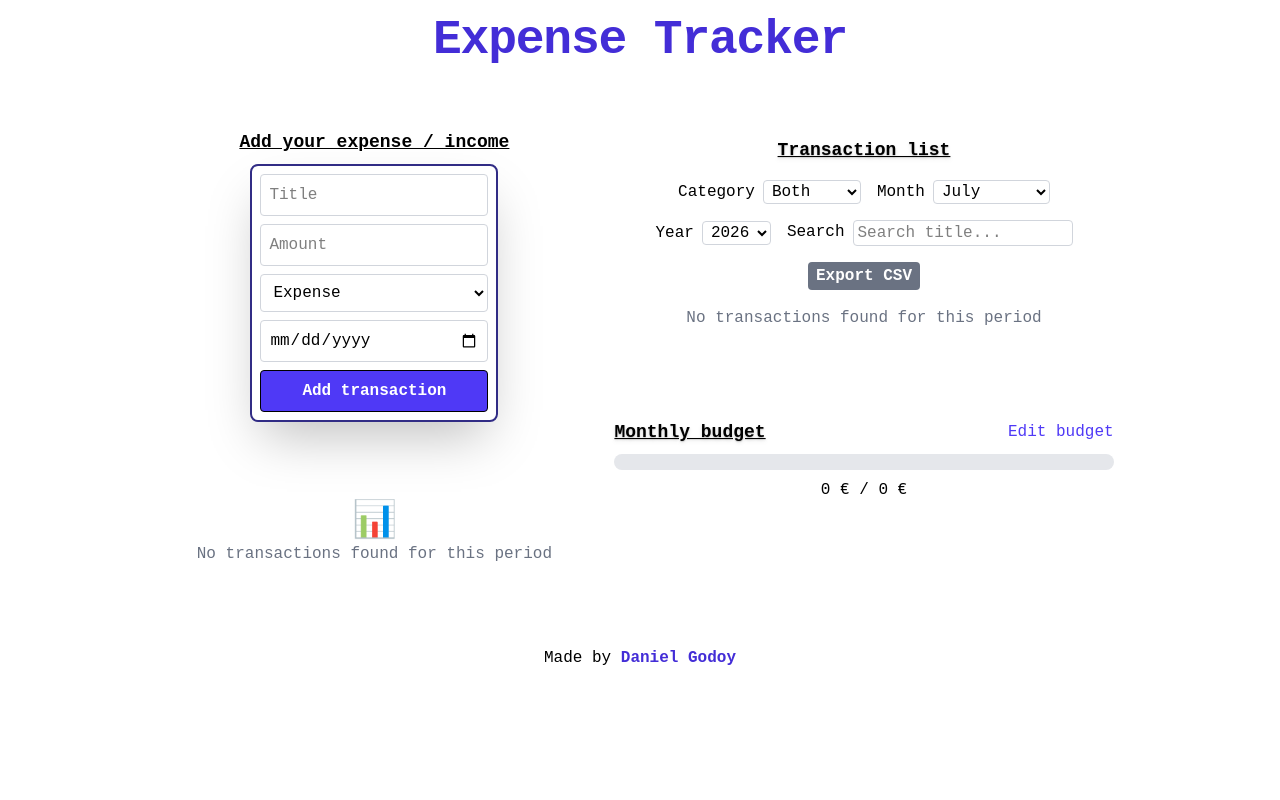
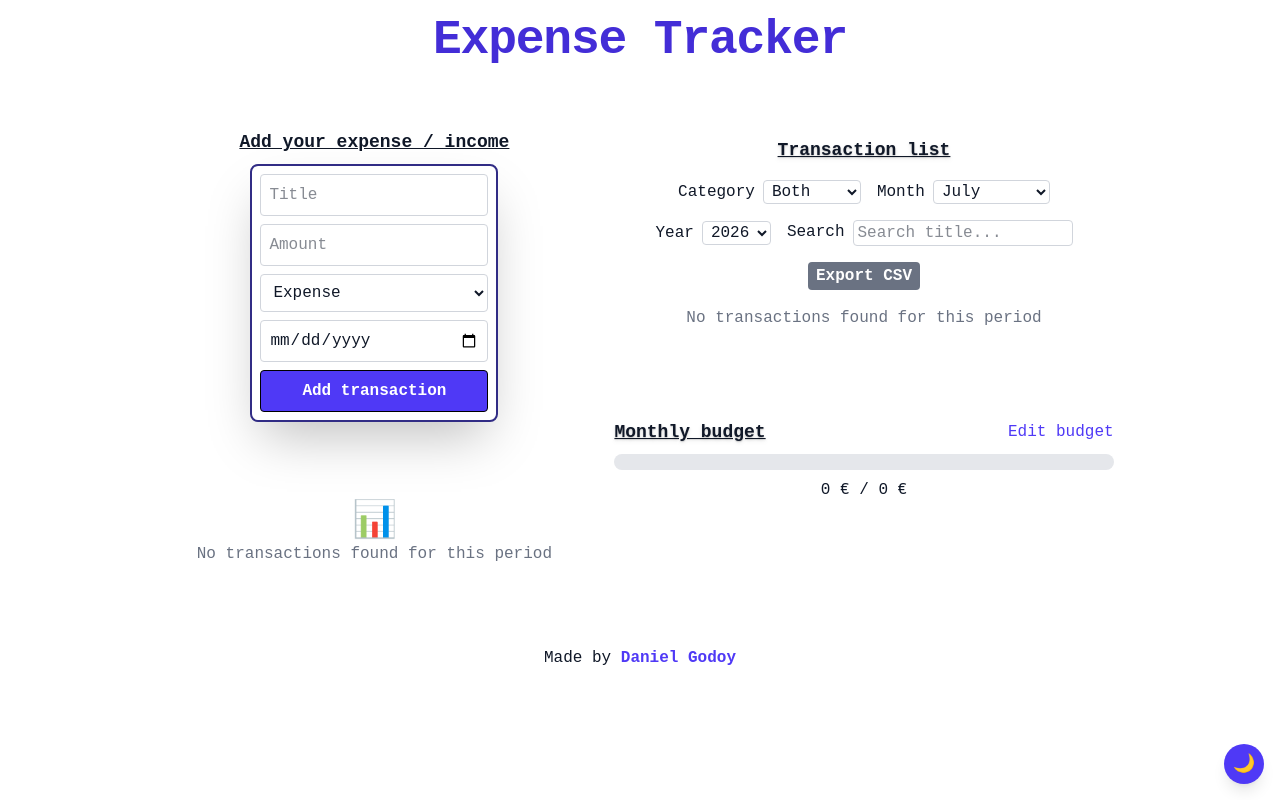
Before and after one commit to DanielGodoyGalindo/expense-tracker, a React (Vite) app: page / in a window 1280 px wide. Built offline with nearby package versions, Linux system fonts and the light colour scheme.

Commit message:
feat: add dark/light mode

```diff
--- a/src/App.tsx
+++ b/src/App.tsx
@@ -27,6 +27,7 @@ function App() {
     const storedBudgets = localStorage.getItem("budgets");
     return storedBudgets ? JSON.parse(storedBudgets) : {};
   });
+  const [darkMode, setDarkMode] = useState(false);
 
   // Execute just once when mounting component
   const [transactions, setTransactions] = useState<Transaction[]>(() => { // {"2026-07": 1000}
@@ -100,9 +101,21 @@ function App() {
   const currentBudget = budgets[budgetKey] ?? 0;
 
   return (
+    <div className={darkMode ? "dark" : ""}>
+      <div className="min-h-screen bg-white text-gray-900 dark:bg-gray-900 dark:text-white">
+
+        <div className="fixed bottom-4 right-4 z-50">
+          <button
+            onClick={() => setDarkMode((prev) => !prev)}
+            className="bg-indigo-600 hover:bg-indigo-800 text-white text-lg w-10 h-10 rounded-full cursor-pointer shadow-lg"
+            aria-label={darkMode ? "Switch to light mode" : "Switch to dark mode"}>
+            {darkMode ? "☀️" : "🌙"}
+          </button>
+        </div>
+
         <div className="flex flex-col gap-8 p-4 min-h-screen">
 
-      <h1 className="text-5xl font-bold text-center text-indigo-700 tracking-tight mb-4">Expense Tracker</h1>
+          <h1 className="text-5xl font-bold text-center text-indigo-700 dark:text-indigo-400 tracking-tight mb-4">Expense Tracker</h1>
 
           {/* Success message when user does an action (create, update or delete a transaction)*/}
           {successMessage && (
@@ -163,7 +176,7 @@ function App() {
 
           </div>
           <footer className='self-center'>
-        Made by <a href='https://github.com/DanielGodoyGalindo/expense-tracker' className='cursor-pointer; text-indigo-700 hover:underline font-bold' target='_blank'>Daniel Godoy</a>
+            Made by <a href='https://github.com/DanielGodoyGalindo/expense-tracker' className='cursor-pointer; text-indigo-600 dark:text-indigo-400 hover:underline font-bold' target='_blank'>Daniel Godoy</a>
           </footer>
 
           {transactionToDelete && (
@@ -181,6 +194,8 @@ function App() {
           )}
 
         </div>
+      </div>
+    </div >
   );
 }
 
--- a/src/components/Budget.tsx
+++ b/src/components/Budget.tsx
@@ -46,7 +46,7 @@ function Budget({ budget, expenses, onSetBudget }: Props) {
           <button
             type="button"
             onClick={handleEdit}
-            className="text-indigo-600 hover:text-indigo-800 hover:underline cursor-pointer">
+            className="text-indigo-600 dark:text-indigo-400 hover:underline cursor-pointer">
             Edit budget
           </button>
         )}
--- a/src/components/TransactionForm.tsx
+++ b/src/components/TransactionForm.tsx
@@ -65,7 +65,7 @@ function TransactionForm({ onAddTransaction, editingTransaction, onUpdateTransac
     }
   }
 
-  const border_style = "border border-gray-300 rounded-sm"
+  const border_style = "border border-gray-300 rounded-sm dark:border-gray-600 bg-white dark:bg-gray-700  text-gray-900 dark:text-white";
 
   return (
     <div className="place-self-center flex flex-col gap-2">
@@ -74,7 +74,7 @@ function TransactionForm({ onAddTransaction, editingTransaction, onUpdateTransac
           ? "Edit transaction"
           : "Add your expense / income"}
       </h1>
-      <form className="flex flex-col gap-2 justify-center place-self-center shadow-2xl border-2 border-indigo-900 rounded-lg p-2" onSubmit={handleSubmit}>
+      <form className="flex flex-col gap-2 justify-center place-self-center shadow-2xl border-2 border-indigo-900 dark:border-indigo-400 bg-white dark:bg-gray-800 rounded-lg p-2" onSubmit={handleSubmit}>
         <input type="text" placeholder="Title" value={title} className={`${border_style} p-2`} onChange={(e) => setTitle(e.target.value)} required />
         <input type="number" placeholder="Amount" value={amount} className={`${border_style} p-2`} onChange={(e) => setAmount(e.target.value)} required />
         <select value={category} className={`${border_style} p-2`} onChange={handleCategory} required>
--- a/src/components/TransactionItem.tsx
+++ b/src/components/TransactionItem.tsx
@@ -9,14 +9,14 @@ type Props = {
 function TransactionItem({ transaction, setEditingTransaction, onRequestDelete }: Props) {
 
   return (
-    <tr className="text-center odd:bg-indigo-50 even:bg-indigo-100 h-12">
+    <tr className="text-center odd:bg-indigo-50 even:bg-indigo-100 h-12 dark:odd:bg-gray-600 dark:even:bg-gray-700">
       <td>{transaction.title}</td>
       <td>{transaction.amount} €</td>
       <td>{transaction.category}</td>
       <td>{transaction.date}</td>
       <td>
         <div className="flex justify-center gap-2">
-          <button onClick={() => onRequestDelete(transaction)} className="text-red-600 hover:cursor-pointer hover:underline">Del</button>
+          <button onClick={() => onRequestDelete(transaction)} className="text-red-600 dark:text-red-500 hover:cursor-pointer hover:underline">Del</button>
           <button onClick={() => setEditingTransaction(transaction)} className="hover:cursor-pointer hover:underline">Edit</button>
         </div>
       </td>
--- a/src/components/TransactionList.tsx
+++ b/src/components/TransactionList.tsx
@@ -64,7 +64,7 @@ function TransactionList({ transactions, selectedMonth, selectedYear, selectedCa
     setCurrentPage(1);
   }, [selectedMonth, selectedYear, selectedCategory]);
 
-  const border_style = "border border-gray-300 rounded-sm pl-1 pr-1"
+  const border_style = "border border-gray-300 rounded-sm pl-1 pr-1 bg-white dark:bg-gray-700"
 
   const handleExportCSV = () => {
     if (transactions.length === 0) {
@@ -153,7 +153,7 @@ function TransactionList({ transactions, selectedMonth, selectedYear, selectedCa
 
         <table className="table-fixed w-full">
           <thead>
-            <tr className="h-12 text-indigo-700 [&>th]:italic">
+            <tr className="h-12 text-indigo-700 dark:text-indigo-400 [&>th]:italic">
               <th
                 onClick={() => {
                   if (sortBy === "title") {
--- a/src/index.css
+++ b/src/index.css
@@ -1,4 +1,5 @@
 @import "tailwindcss";
+@custom-variant dark (&:where(.dark, .dark *));
 
 body {
   font-family: 'Courier New', Courier, monospace
```
Lines whose indentation alone changed are shown as unchanged.
